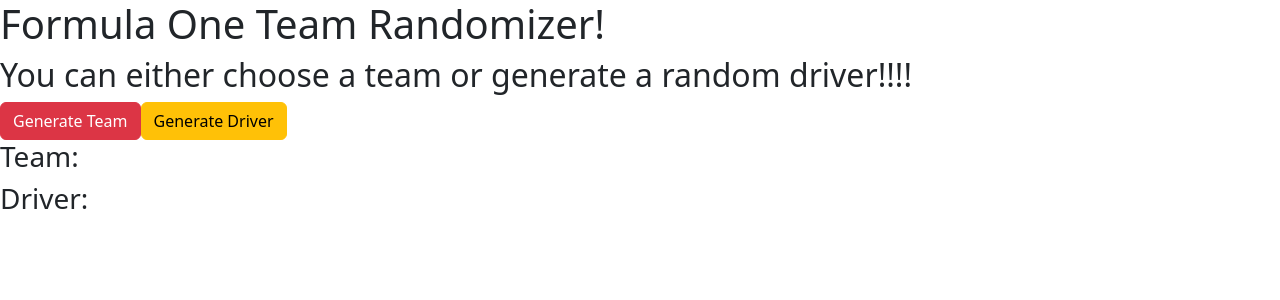
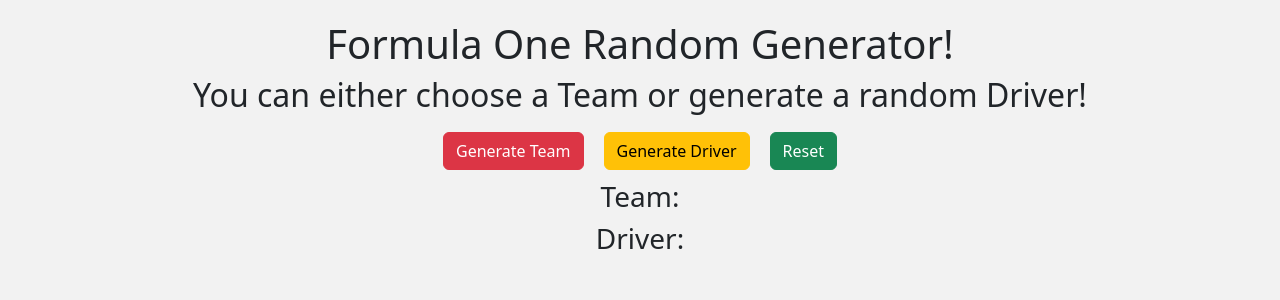
Before and after one commit to DPeralez1/formula-one-rando, a React (Vite) app: page / in a window 1280 px wide. Shown: the top 300 px of the page. Built offline with nearby package versions, Linux system fonts and the light colour scheme.

Commit message:
add styling with css and React Bootstrap.

```diff
--- a/src/components/RandomTeam.jsx
+++ b/src/components/RandomTeam.jsx
@@ -20,22 +20,31 @@
     setDriver(randomDriver);
   };
 
+  const handleReset = () => {
+    setTeam({});
+    setDriver({});
+  };
+
   return (
     <div className="random-team-container">
-      <h1>Formula One Team Randomizer!</h1>
-      <h2>You can either choose a team or generate a random driver!!!!</h2>
+      <h1>Formula One Random Generator!</h1>
+      <h2>You can either choose a Team or generate a random Driver!</h2>
       <Button variant="danger" onClick={handleGenerateTeam}>
         Generate Team
       </Button>
       <Button variant="warning" onClick={handleGenerateDriver}>
         Generate Driver
       </Button>
+      <Button variant="success" onClick={handleReset}>
+        {" "}
+        Reset{" "}
+      </Button>
       <h3 className="display-team">Team: {team.team_name}</h3>
       <div className="display-team-image">
         {team.image && <img src={team.image} alt={team.team_name} />}
       </div>
       <h3 className="display-driver">Driver: {driver.driver_name}</h3>
-      <div>
+      <div className="display-driver-image">
         {driver.driver_image && (
           <img src={driver.driver_image} alt={driver.driver_name} />
         )}
--- a/src/index.css
+++ b/src/index.css
@@ -0,0 +1,41 @@
+*{
+    box-sizing: border-box;
+    margin: 0;
+    padding: 0;
+}
+
+body {
+    display: flex;
+    justify-content: center;
+    align-items: center;
+    background-color: #f2f2f2;
+}
+
+Button {
+    margin: 10px;
+}
+
+.random-team-container {
+    text-align: center;
+    padding: 20px;
+    max-width: 80vw; /* Max width for the container */
+    margin: auto;
+}
+
+.display-team-image img, .display-driver-image img {
+    width: 100%;
+    height: auto;
+    max-width: 500px; /* Max width for the images */
+}
+
+@media (max-width: 768px) {
+    .display-team-image img, .display-driver-image img {
+        max-width: 90%; /* Shrink images on medium screens */
+    }
+}
+
+@media (max-width: 576px) {
+    .display-team-image img, .display-driver-image img {
+        max-width: 80%; /* Further shrink images on small screens */
+    }
+}
```
